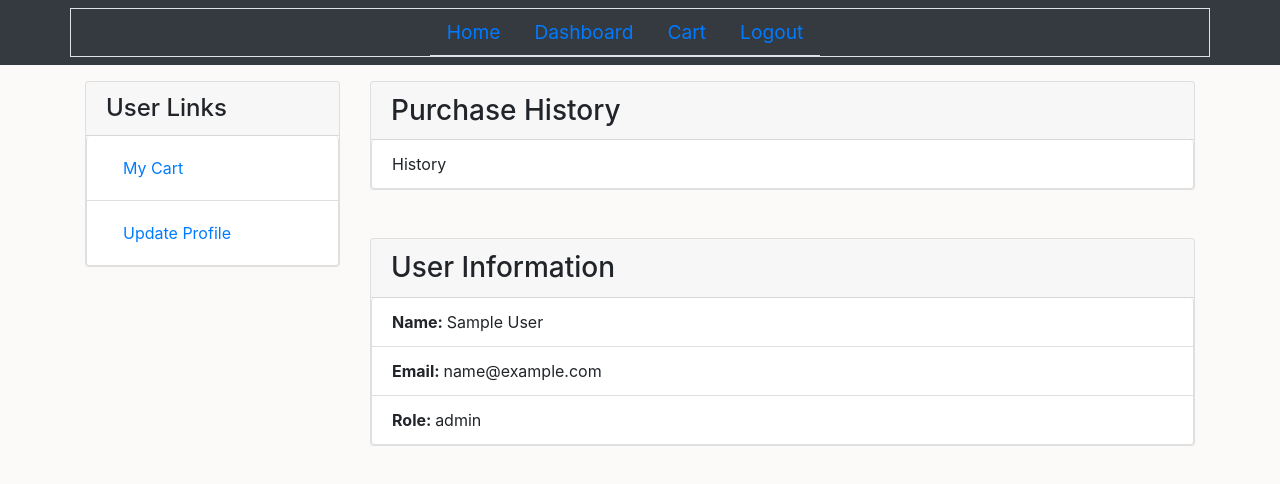
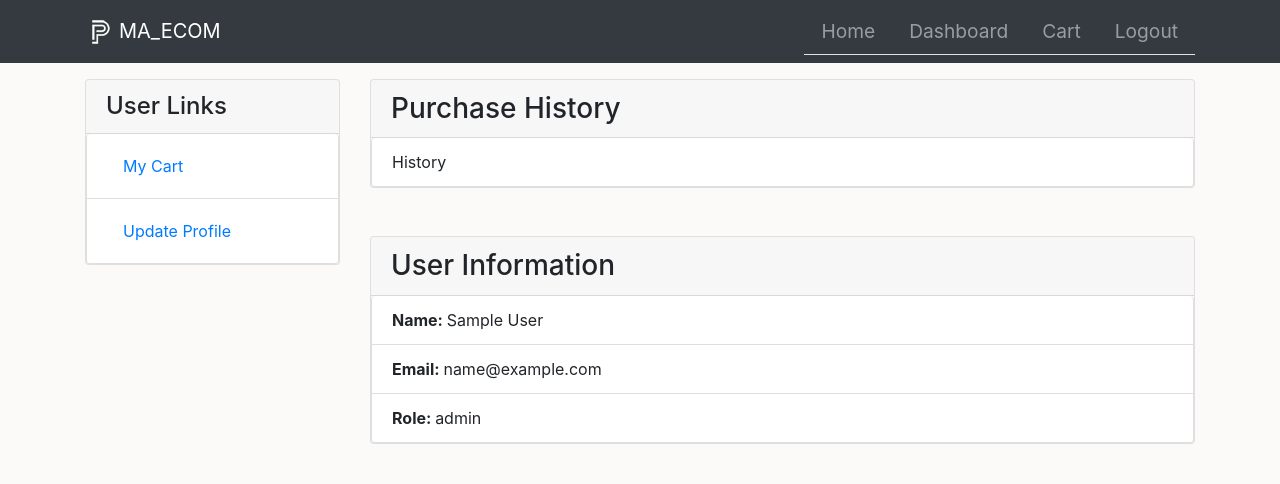
Before and after one commit to mdhabibur/ecommerce_bohubrihi_s_paul, a React (Create React App) app in the folder e_com_frontend/: page /user/dashboard in a window 1280 px wide. Shown: the top 484 px of the page. Built offline with nearby package versions, Linux system fonts and the light colour scheme; no server answers; sample sign-in values are in the browser's storage.

Commit message:
ultimate final finishing

```diff
--- a/e_com_frontend/src/components/Menu.js
+++ b/e_com_frontend/src/components/Menu.js
@@ -7,16 +7,29 @@ const Menu = () => {
 	const navigate = useNavigate();
 
 	const isActivated = (path) => {
+
 		return location.pathname === path ? "activeLink" : "";
 	};
 
 	return (
 		<>
-			<nav className="navbar navbar-dark bg-dark">
-				<div className="container border">
-					<div className="row justify-content-center w-100">
-					<ul className="nav nav-tabs">
-						<li className="nav-item large_nav_links">
+			<nav className="navbar navbar-expand-lg navbar-dark bg-dark">
+				<div className="container">
+
+				<Link className="navbar-brand" to="/">
+				<img className= "mr-1" src="/assets/logo.png" alt="Bootstrap" width="30" height="30"
+				 />MA_ECOM
+				</Link>
+
+				<button className="navbar-toggler" type="button" data-toggle="collapse" data-target="#navbarCollapseContent" aria-controls="navbarCollapseContent" aria-expanded="false" aria-label="Toggle navigation">
+				<span className="navbar-toggler-icon"></span>
+				</button>
+
+
+				<div className="collapse navbar-collapse justify-content-end" id="navbarCollapseContent">
+
+					<ul className="navbar-nav nav-tabs">
+						<li className="nav-item large_nav_links mx-2">
 							<Link to="/" className={`${isActivated("/")} nav-link `}>
 								Home
 							</Link>
@@ -24,7 +37,7 @@ const Menu = () => {
 
 						{!isAuthenticated() && (
 							<>
-								<li className="nav-item large_nav_links">
+								<li className="nav-item large_nav_links mx-2">
 									<Link
 										to="/login"
 										className={`${isActivated("/login")} nav-link `}
@@ -33,7 +46,7 @@ const Menu = () => {
 									</Link>
 								</li>
 
-								<li className="nav-item large_nav_links">
+								<li className="nav-item large_nav_links mx-2">
 									<Link
 										to="/register"
 										className={`${isActivated("/register")} nav-link`}
@@ -46,18 +59,18 @@ const Menu = () => {
 
 						{isAuthenticated() && (
 							<>
-								<li className="nav-item large_nav_links">
+								<li className="nav-item large_nav_links mx-2">
 									<Link
 										to={`/${userInfo().role}/dashboard`}
 										className={`${isActivated(
-											`{/${userInfo().role}/dashboard}`
+											`/${userInfo().role}/dashboard`
 										)} nav-link`}
 									>
 										Dashboard
 									</Link>
 								</li>
 
-								<li className="nav-item large_nav_links">
+								<li className="nav-item large_nav_links mx-2">
 									<Link
 										to={`/user/cart`}
 										className={`${isActivated(`/user/cart`)} nav-link`}
@@ -66,9 +79,9 @@ const Menu = () => {
 									</Link>
 								</li>
 
-								<li className="nav-item large_nav_links">
+								<li className="nav-item large_nav_links mx-2">
 									<span
-										className="nav-link text-primary"
+										className="nav-link"
 										style={{ cursor: "pointer" }}
 										onClick={() => {
 											signOut(() => {
@@ -82,9 +95,10 @@ const Menu = () => {
 							</>
 						)}
 					</ul>
-					</div>
 
 				</div>
+				</div>
+
 			</nav>
 		</>
 	);
--- a/e_com_frontend/src/components/orders/PaymentPage.js
+++ b/e_com_frontend/src/components/orders/PaymentPage.js
@@ -1,13 +1,15 @@
 import React, { useEffect, useState } from "react";
 import { initPayment } from "../../api/users/paymentApi";
 import { userInfo } from "../../utils/auth";
-import { Link } from "react-router-dom";
+import { Link, useNavigate } from "react-router-dom";
 import { showError } from "../../utils/responseMessages";
 
 const PaymentPage = () => {
 	const [sessionSuccess, setSessionSuccess] = useState(false);
 	const [sessionFailed, setSessionFailed] = useState(false);
 	const [redirectGatewayURL, setRedirectGatewayURL] = useState("");
+
+	const navigate = useNavigate()
 
 	useEffect(() => {
 		initPayment(userInfo().token)
@@ -17,6 +19,13 @@ const PaymentPage = () => {
 					console.log(response.data.response.status);
 					setSessionSuccess(true);
 					setRedirectGatewayURL(response.data.response.GatewayPageURL);
+				}else {
+					//if response status is 'failed' or 'canceled'
+					setSessionFailed(true);
+
+					setTimeout(() => {
+						navigate('/')
+					}, 3000);
 				}
 			})
 			.catch((error) => {
@@ -38,7 +47,7 @@ const PaymentPage = () => {
 
 			{sessionFailed ? (
 				<div className="container">
-					{showError(true, " why Payment Failed")}
+					{showError(true, "Payment Failed")}
 					<button className="btn btn-warning">
                     <Link to="/user/cart">Go Back</Link>
                     </button>
```
Also changed, not shown: e_com_frontend/public/assets/logo.png (added), e_com_frontend/public/logo.png (added).
